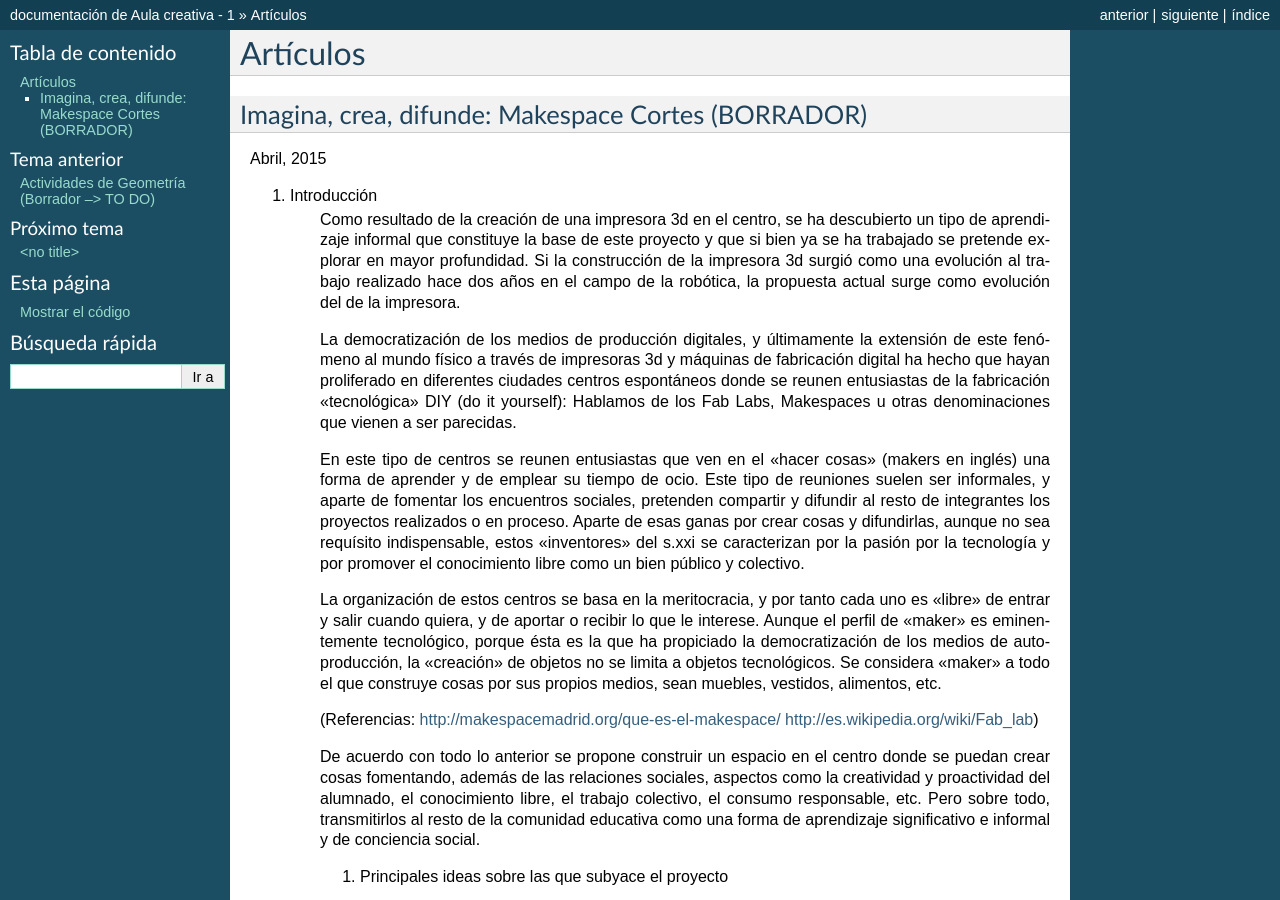
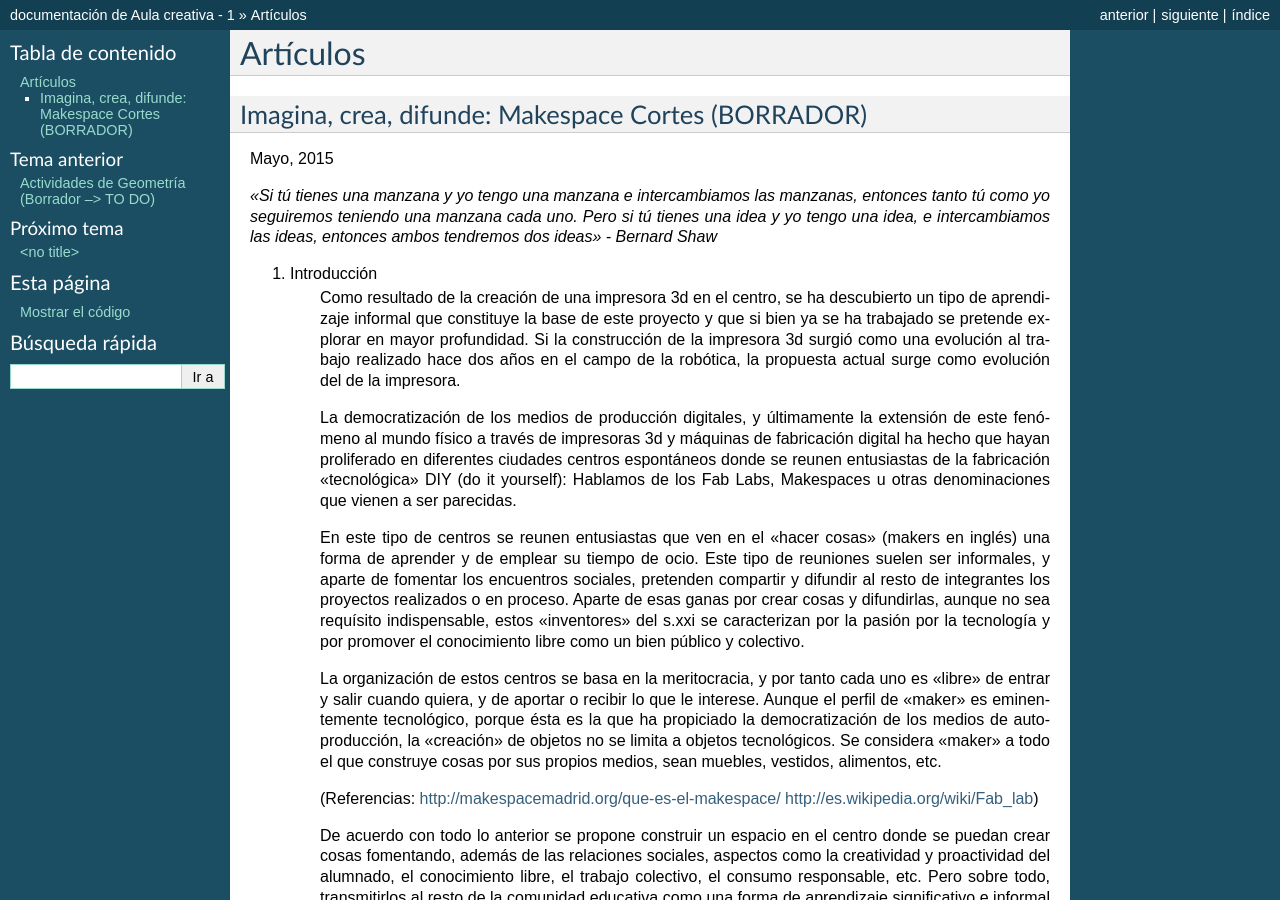
Before and after one commit to es3a10/aula_creativa, a Sphinx documentation site: the page built from docs/articulos.rst, in a window 1280 px wide and 900 px high. Built offline with Sphinx 7.4.7, drawn with Linux system fonts in a browser that asks for light colours.

Commit message:
Update articulos.rst

```diff
--- a/docs/articulos.rst
+++ b/docs/articulos.rst
@@ -3,7 +3,12 @@ Artículos
 
 Imagina, crea, difunde: Makespace Cortes  (BORRADOR)
 ________________________________________
-Abril, 2015
+Mayo, 2015
+
+*"Si tú tienes una manzana y yo tengo una manzana e intercambiamos las manzanas, entonces tanto tú como
+yo seguiremos teniendo una manzana cada uno. Pero si tú tienes una idea y yo tengo una idea,
+e intercambiamos las ideas, entonces ambos tendremos dos ideas" - Bernard Shaw*
+
 
 #. Introducción
 	Como resultado de la creación de una impresora 3d en el centro, se ha descubierto
```
